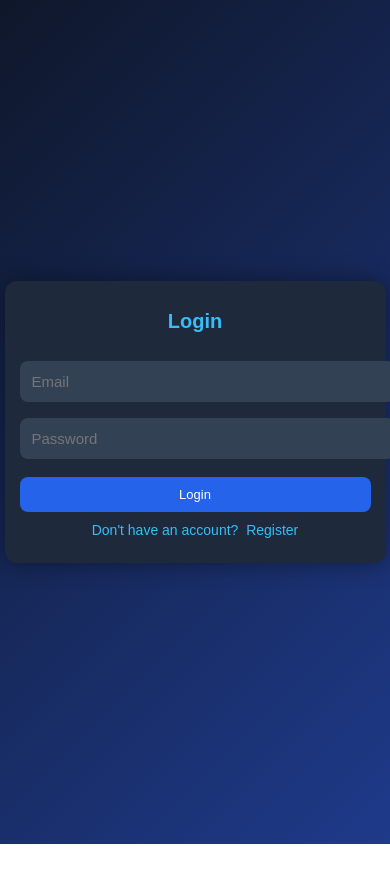
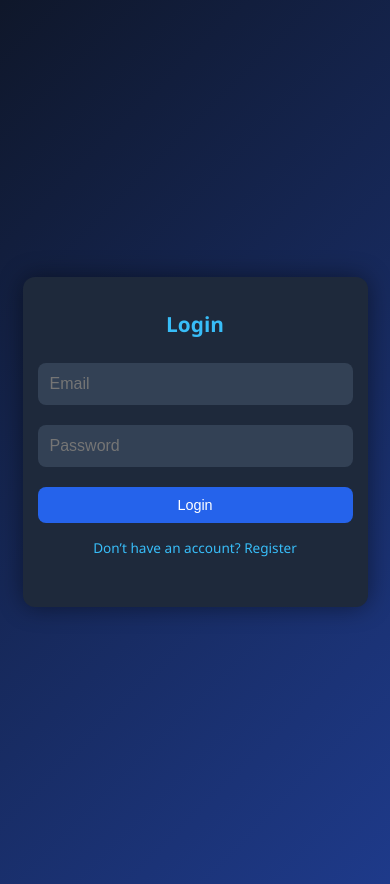
Before and after one commit to kiranbr-04/ATS-Analyzer, a plain HTML site: page index.html in a window 390 px wide. Before the commit the page ends 844 px from the top, so only its background shows below. Drawn offline with Linux system fonts and the light colour scheme.

Commit message:
index.html
Updated styles and structure for improved UI/UX.

```diff
--- a/index.html
+++ b/index.html
@@ -1,12 +1,13 @@
 <!DOCTYPE html>
 <html lang="en">
 <head>
-  <meta charset="UTF-8">
-  <meta name="viewport" content="width=device-width, initial-scale=1.0">
+  <meta charset="UTF-8" />
+  <meta name="viewport" content="width=device-width, initial-scale=1.0" />
   <title>Register & Login | ATS Resume Analyzer</title>
   <style>
+    /* ===== GLOBAL STYLES ===== */
     body {
-      font-family: Arial, sans-serif;
+      font-family: 'Segoe UI', Arial, sans-serif;
       background: linear-gradient(135deg, #0f172a, #1e3a8a);
       color: #f8fafc;
       display: flex;
@@ -14,30 +15,47 @@
       align-items: center;
       height: 100vh;
       margin: 0;
+      padding: 10px;
     }
+
+    /* ===== FORM CONTAINER ===== */
     .form-container {
       background-color: #1e293b;
-      padding: 30px;
-      border-radius: 12px;
-      box-shadow: 0 0 25px rgba(0, 0, 0, 0.4);
-      width: 90%;
+      padding: 35px 30px;
+      border-radius: 16px;
+      box-shadow: 0 0 25px rgba(0, 0, 0, 0.45);
+      width: 100%;
       max-width: 400px;
       text-align: center;
+      transition: all 0.3s ease;
     }
+
     h1 {
       color: #38bdf8;
+      font-size: 1.8rem;
       margin-bottom: 20px;
     }
+
+    /* ===== INPUTS ===== */
     input[type="text"], input[type="password"], input[type="email"] {
       width: 100%;
       padding: 12px;
-      margin: 8px 0;
+      margin: 10px 0;
       border: none;
       border-radius: 8px;
       background: #334155;
       color: #f8fafc;
-      font-size: 15px;
+      font-size: 1rem;
+      box-sizing: border-box;
+      transition: background 0.3s;
     }
+
+    input:focus {
+      outline: 2px solid #38bdf8;
+      background: #475569;
+    }
+
+    /* ===== BUTTON ===== */
     button {
       width: 100%;
       padding: 12px;
@@ -46,48 +64,94 @@
       border-radius: 8px;
       background-color: #2563eb;
       color: white;
-      font-size: 16px;
+      font-size: 1rem;
       cursor: pointer;
-      transition: 0.3s;
+      transition: background 0.3s, transform 0.2s;
     }
-    button:hover { background-color: #1e40af; }
+
+    button:hover {
+      background-color: #1e40af;
+      transform: scale(1.02);
+    }
+
+    /* ===== LINKS ===== */
     .toggle-link {
-      margin-top: 10px;
+      margin-top: 15px;
       display: block;
       color: #38bdf8;
       cursor: pointer;
-      font-size: 14px;
+      font-size: 0.9rem;
+      text-decoration: none;
+      transition: color 0.3s;
+    }
 
+    .toggle-link:hover {
+      color: #60a5fa;
     }
+
     .hidden { display: none; }
+
+    /* ===== MESSAGE ===== */
     .message {
       color: #facc15;
-      font-size: 14px;
+      font-size: 0.9rem;
       margin-top: 10px;
+      min-height: 20px;
     }
 
-    /* Responsive adjustments */
+    /* ===== RESPONSIVE DESIGN ===== */
     @media (max-width: 768px) {
-      .form-container {
-        width: 85%;
+      body {
         padding: 20px;
       }
+
+      .form-container {
+        padding: 25px 20px;
+        max-width: 90%;
+      }
+
+      h1 {
+        font-size: 1.5rem;
+      }
+
       input, button {
-        font-size: 14px;
+        font-size: 0.95rem;
+        padding: 11px;
       }
     }
 
     @media (max-width: 480px) {
       .form-container {
-        width: 90%;
-        padding: 15px;
+        padding: 20px 15px;
+        border-radius: 12px;
       }
+
       h1 {
-        font-size: 20px;
+        font-size: 1.3rem;
+        margin-bottom: 15px;
+      }
+
+      input, button {
+        font-size: 0.9rem;
+        padding: 10px;
+      }
+
+      .toggle-link {
+        font-size: 0.85rem;
+      }
+
+      .message {
+        font-size: 0.85rem;
+      }
+    }
+
+    /* ===== EXTRA SMALL DEVICES ===== */
+    @media (max-width: 360px) {
+      h1 {
+        font-size: 1.2rem;
       }
       input, button {
-        font-size: 13px;
-        padding: 10px;
+        font-size: 0.85rem;
       }
     }
   </style>
@@ -96,20 +160,22 @@
   <div class="form-container">
     <h1 id="formTitle">Login</h1>
 
+    <!-- Login Form -->
     <div id="loginForm">
-      <input type="email" id="loginEmail" placeholder="Email" required>
-      <input type="password" id="loginPassword" placeholder="Password" required>
+      <input type="email" id="loginEmail" placeholder="Email" required />
+      <input type="password" id="loginPassword" placeholder="Password" required />
       <button onclick="loginUser()">Login</button>
-      <span class="toggle-link" onclick="toggleForm('register')">Don't have an account? &nbsp;Register</span>
+      <span class="toggle-link" onclick="toggleForm('register')">Don’t have an account? Register</span>
     </div>
 
+    <!-- Register Form -->
     <div id="registerForm" class="hidden">
-      <input type="text" id="regName" placeholder="Full Name" required>
-      <input type="email" id="regEmail" placeholder="Email" required>
-      <input type="password" id="regPassword" placeholder="Password" required>
-      <input type="password" id="regConfirm" placeholder="Confirm Password" required>
+      <input type="text" id="regName" placeholder="Full Name" required />
+      <input type="email" id="regEmail" placeholder="Email" required />
+      <input type="password" id="regPassword" placeholder="Password" required />
+      <input type="password" id="regConfirm" placeholder="Confirm Password" required />
       <button onclick="registerUser()">Register</button>
-      <span class="toggle-link" onclick="toggleForm('login')">Already have an account?&nbsp; Login</span>
+      <span class="toggle-link" onclick="toggleForm('login')">Already have an account? Login</span>
     </div>
 
     <div class="message" id="message"></div>
@@ -132,17 +198,19 @@
 
       if (!name || !email || !password || !confirm) {
         msg.textContent = 'Please fill in all fields.';
+        msg.style.color = '#facc15';
         return;
       }
       if (password !== confirm) {
         msg.textContent = 'Passwords do not match!';
+        msg.style.color = '#f87171';
         return;
       }
 
       localStorage.setItem('user_' + email, JSON.stringify({ name, email, password }));
       msg.style.color = '#4ade80';
       msg.textContent = 'Registration successful! You can now log in.';
-      toggleForm('login');
+      setTimeout(() => toggleForm('login'), 1000);
     }
 
     function loginUser() {
@@ -152,18 +220,21 @@
 
       if (!email || !password) {
         msg.textContent = 'Please enter your email and password.';
+        msg.style.color = '#facc15';
         return;
       }
 
       const storedUser = localStorage.getItem('user_' + email);
       if (!storedUser) {
         msg.textContent = 'No account found with this email.';
+        msg.style.color = '#f87171';
         return;
       }
 
       const user = JSON.parse(storedUser);
       if (user.password !== password) {
         msg.textContent = 'Incorrect password!';
+        msg.style.color = '#f87171';
         return;
       }
 
```
